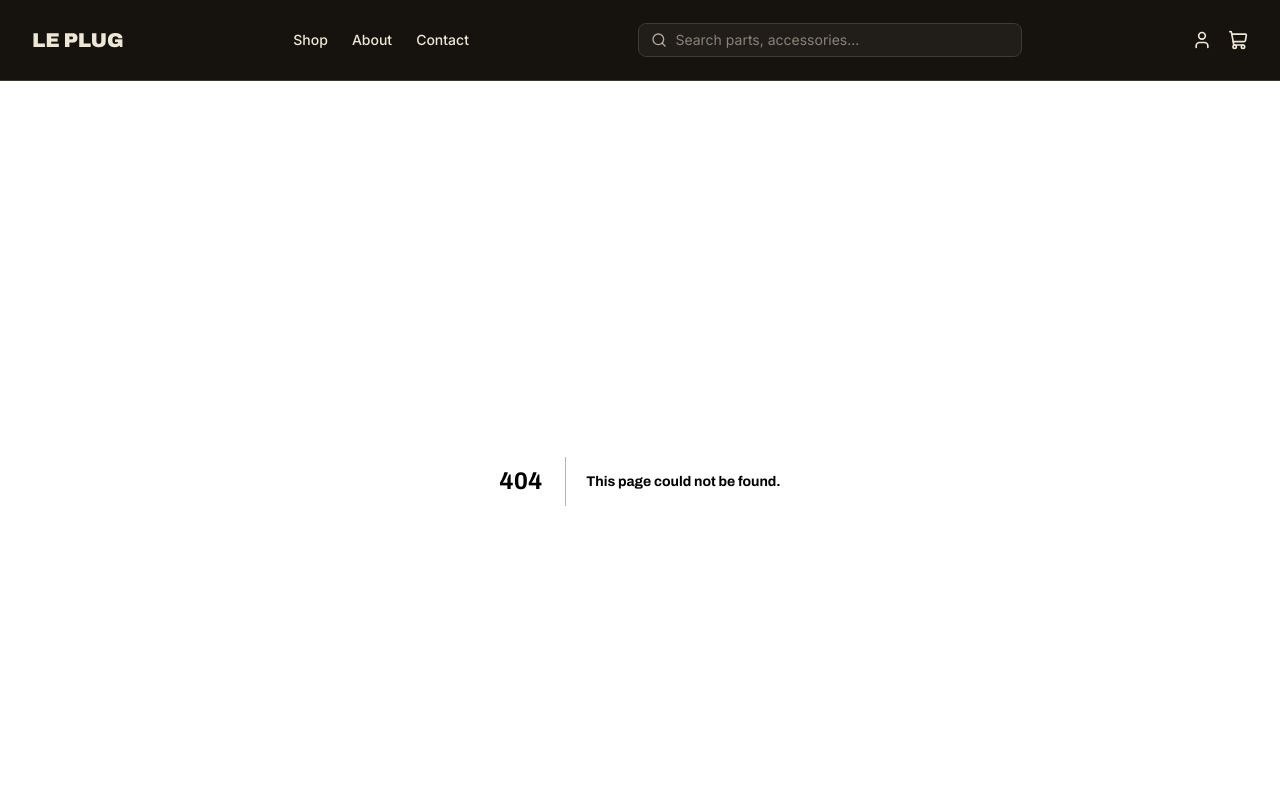
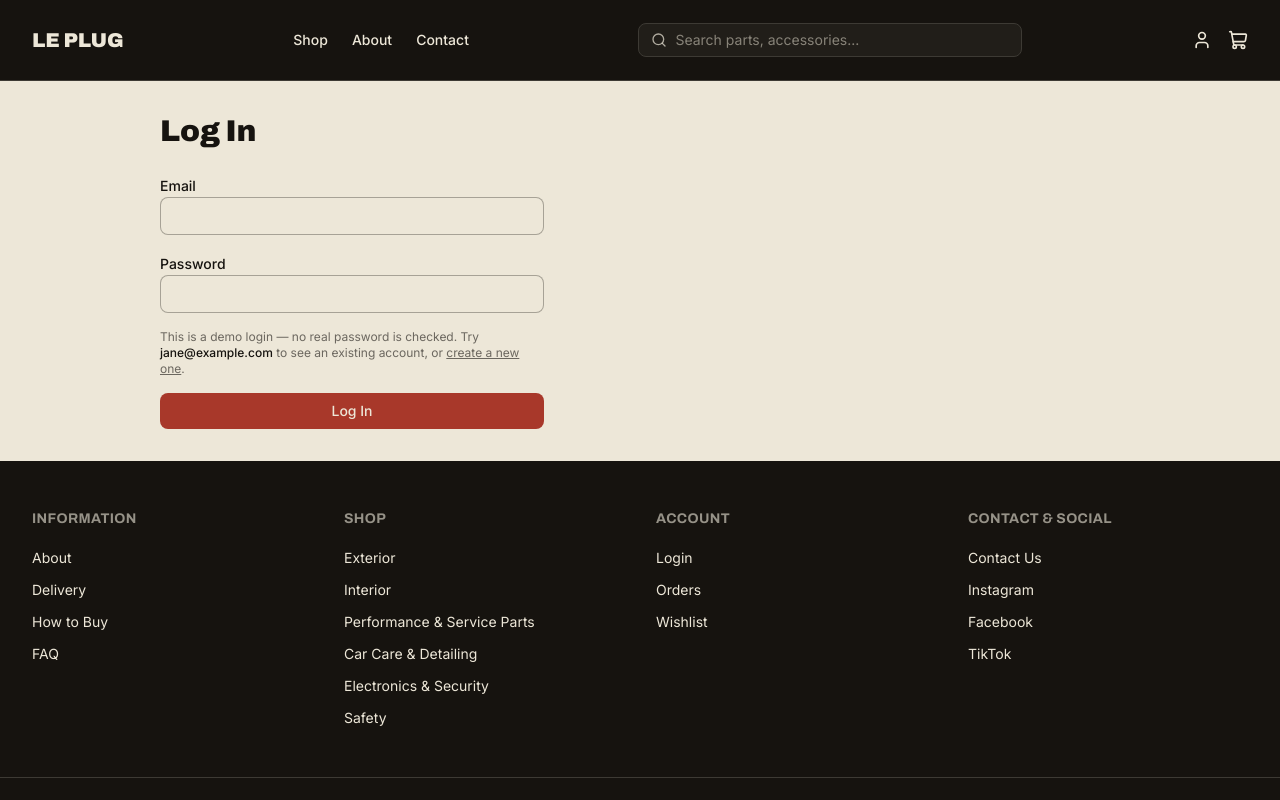
Before and after one commit to jikahu/leplug-autocare, a Next.js app: page /account/login in a window 1280 px wide. Before the commit this address had no page. Shown: the top 800 px of the page. Built offline with nearby package versions, Linux system fonts and the light colour scheme; a web font is replaced by a local one.

Commit message:
feat: add /account/login page

```diff
--- /dev/null
+++ b/app/account/login/page.tsx
@@ -0,0 +1,18 @@
+import type { Metadata } from "next";
+import { LoginForm } from "@/components/account/login-form";
+
+export const metadata: Metadata = {
+  title: "Log In — LePlug Autocare",
+  description: "Log in to your LePlug Autocare account.",
+};
+
+export default function LoginPage() {
+  return (
+    <main className="mx-auto max-w-5xl px-4 py-8 md:px-8">
+      <h1 className="font-heading text-3xl font-black text-tarmac">Log In</h1>
+      <div className="mt-6">
+        <LoginForm />
+      </div>
+    </main>
+  );
+}
```
